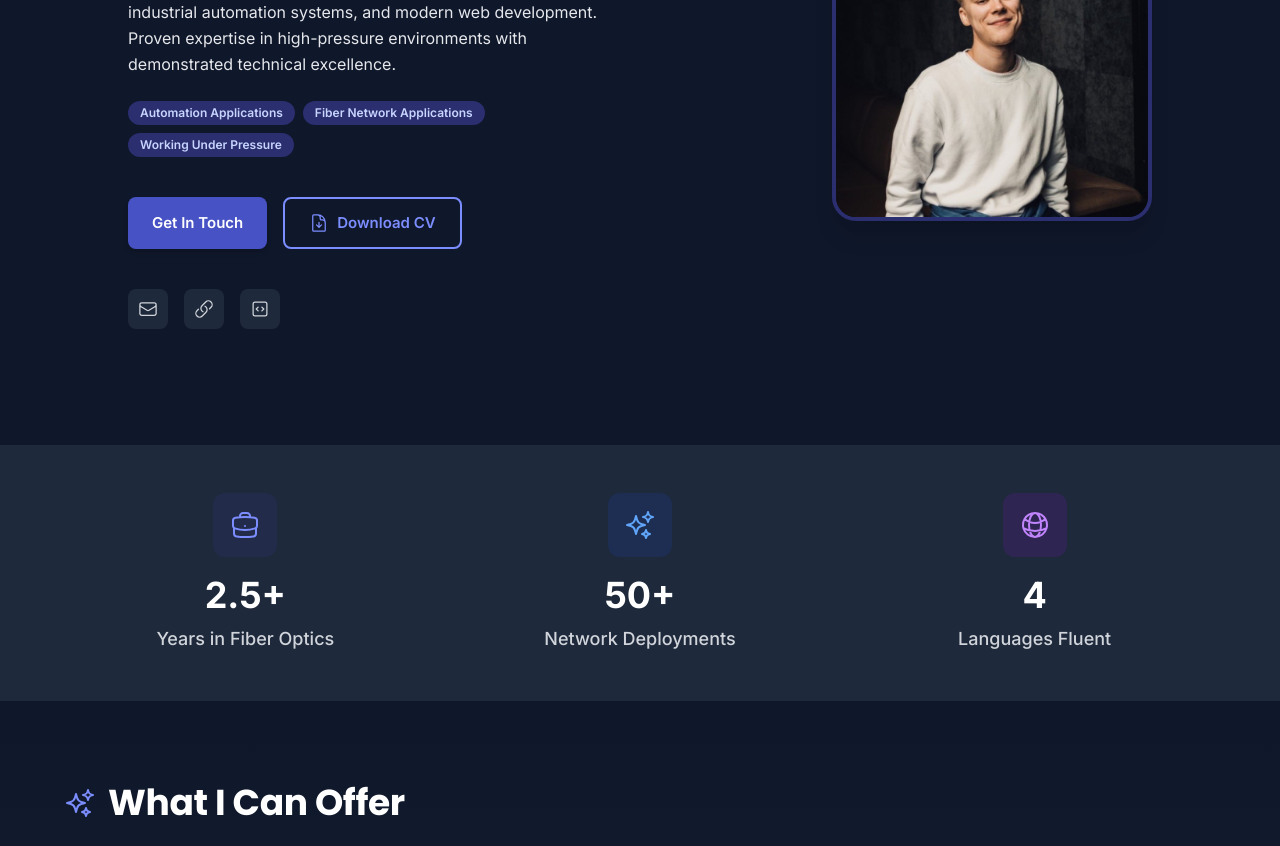
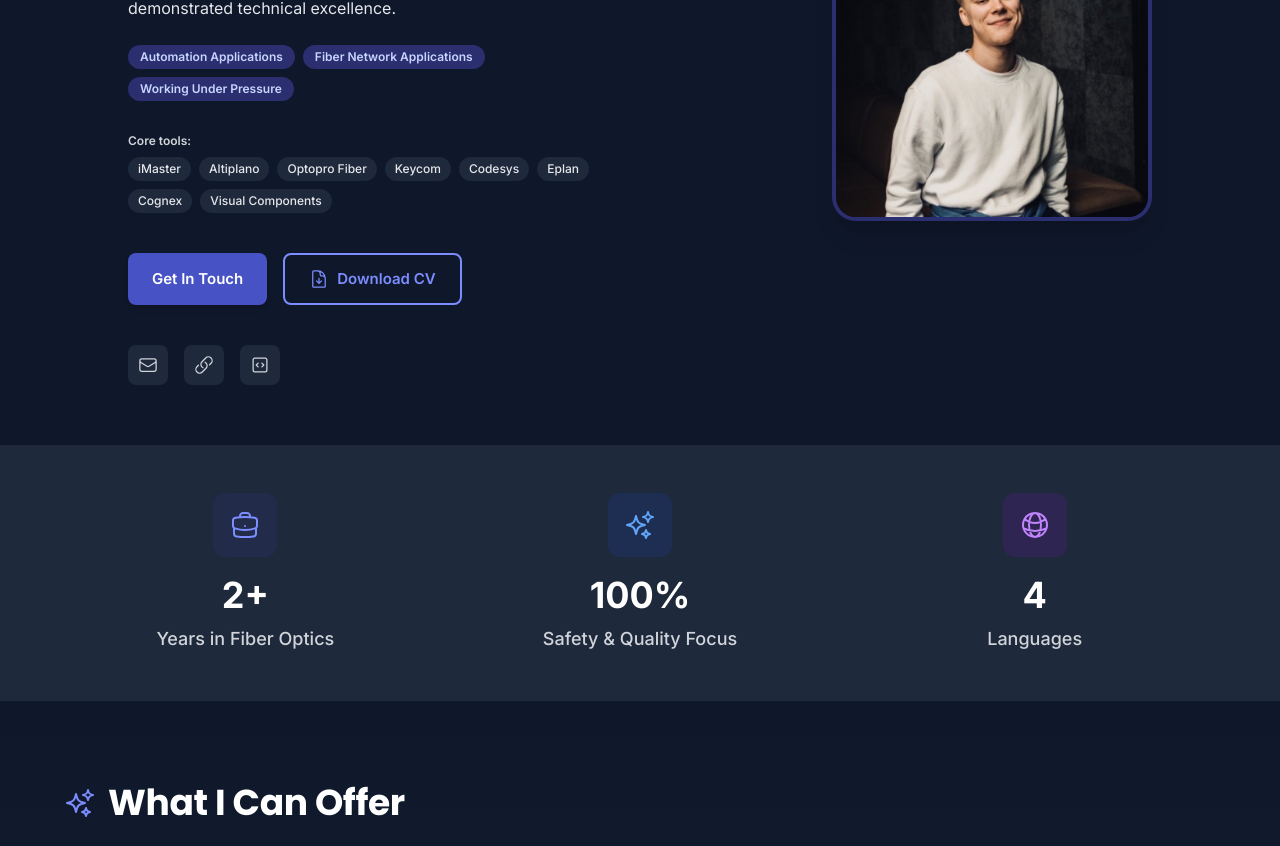
Before and after one commit to Murtsi/React_resume_website, a Next.js app: page / in a window 1280 px wide. Shown: the part 420-1266 px from the top of the page. Built offline with nearby package versions, Linux system fonts and the light colour scheme.

Commit message:
Updating

```diff
--- a/components/HeroSection.js
+++ b/components/HeroSection.js
@@ -57,6 +57,31 @@ export default function HeroSection({ t }) {
               <span className="inline-block px-3 py-1 bg-primary-100 dark:bg-primary-900 text-primary-700 dark:text-primary-200 rounded-full text-xs font-semibold">
                 {t.hero.badge3}
               </span>
+            </div>
+
+            <div className="pt-2">
+              <p className="text-xs font-semibold text-gray-600 dark:text-gray-300 mb-2">
+                Core tools:
+              </p>
+              <div className="flex flex-wrap gap-2">
+                {[
+                  "iMaster",
+                  "Altiplano",
+                  "Optopro Fiber",
+                  "Keycom",
+                  "Codesys",
+                  "Eplan",
+                  "Cognex",
+                  "Visual Components",
+                ].map((tool) => (
+                  <span
+                    key={tool}
+                    className="inline-block px-2.5 py-1 bg-gray-100 dark:bg-slate-800 text-gray-700 dark:text-gray-200 rounded-full text-xs font-medium"
+                  >
+                    {tool}
+                  </span>
+                ))}
+              </div>
             </div>
 
             {/* CTA Buttons */}
--- a/components/QuickStatsSection.js
+++ b/components/QuickStatsSection.js
@@ -7,20 +7,20 @@ export default function QuickStatsSection() {
   const stats = [
     {
       icon: BriefcaseIcon,
-      number: "2.5+",
+      number: "2+",
       label: "Years in Fiber Optics",
       color: "primary"
     },
     {
       icon: SparklesIcon,
-      number: "50+",
-      label: "Network Deployments",
+      number: "100%",
+      label: "Safety & Quality Focus",
       color: "blue"
     },
     {
       icon: GlobeAltIcon,
       number: "4",
-      label: "Languages Fluent",
+      label: "Languages",
       color: "purple"
     }
   ];
```
